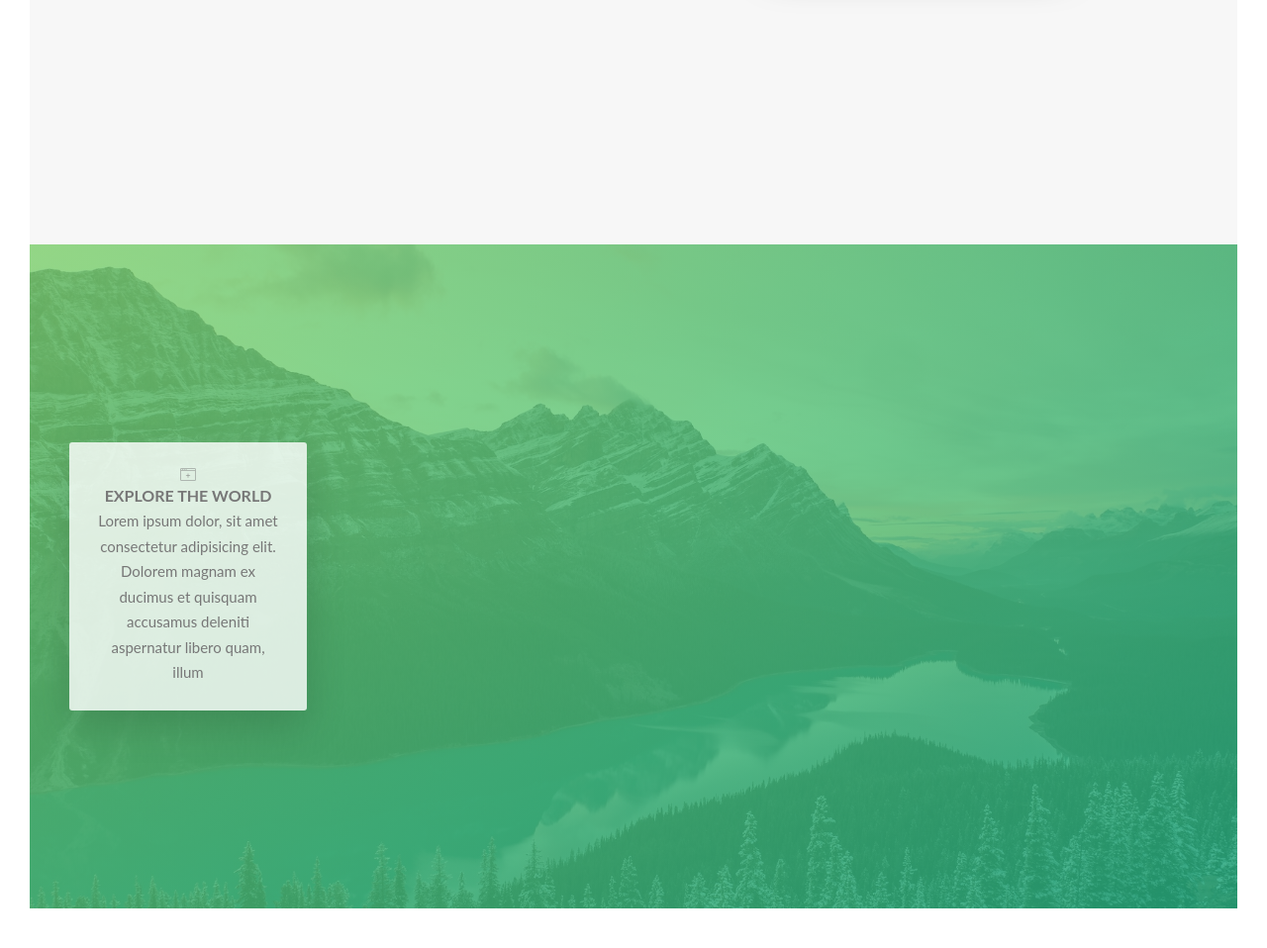
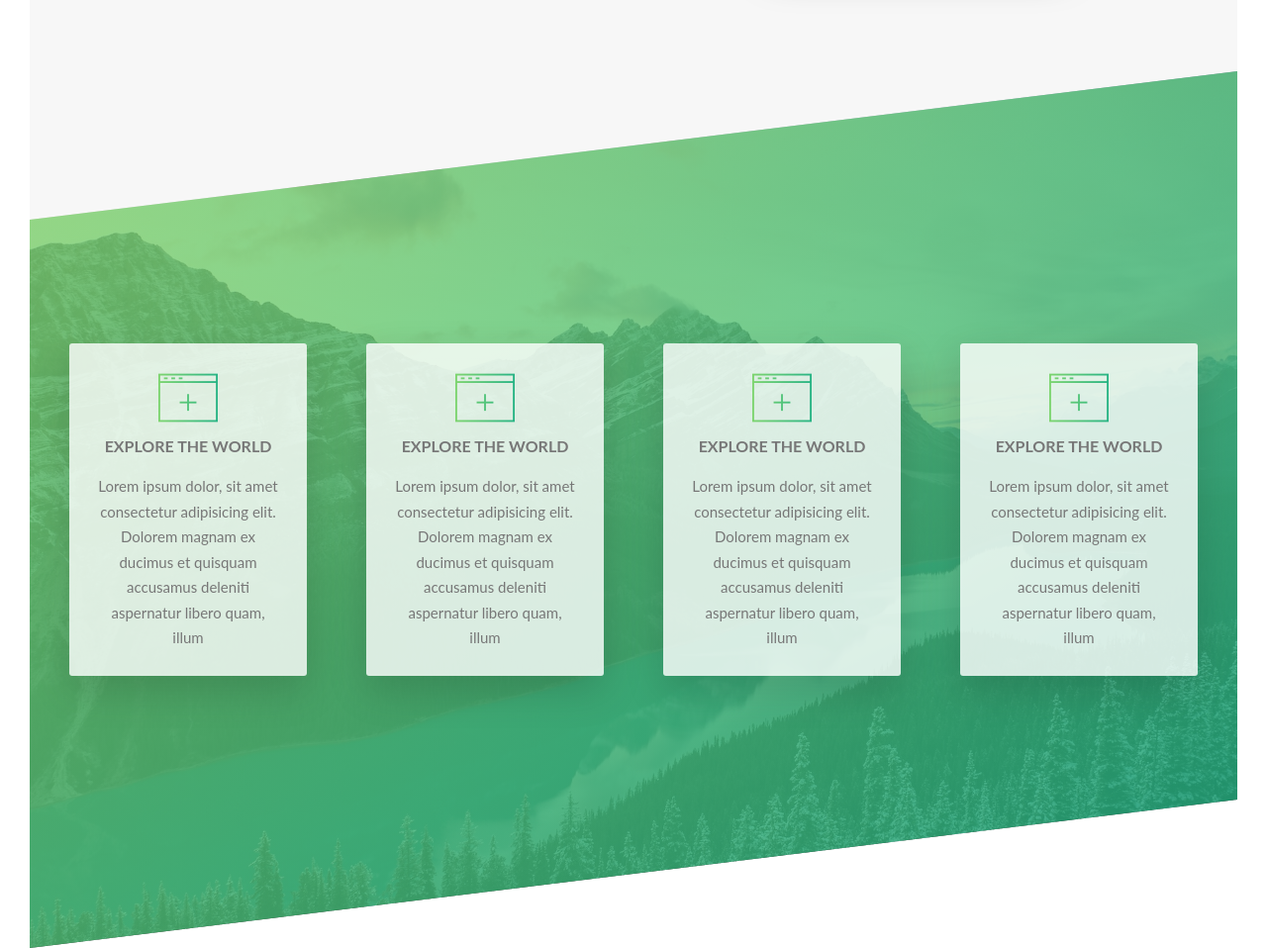
Before and after one commit to kazemzadeh1983/Natours, a website: page index.html in a window 1280 px wide. Shown: the part 1364-2322 px from the top of the page at 99% size. Drawn offline with Linux system fonts and the light colour scheme.

Commit message:
complete features-section

```diff
--- a/index.html
+++ b/index.html
@@ -62,10 +62,40 @@
             <div class="row">
                 <div class="col-1-of-4">
                     <div class="feature-box">
-                        <i class="icon-basic-elaboration-browser-plus"></i>
-                        <h3 class="heading-tertiary">Explore the world</h3>
+                        <i class="feature-box__icon icon-basic-elaboration-browser-plus"></i>
+                        <h3 class="heading-tertiary u-margin-bottom-small">Explore the world</h3>
                         <p class="feature-box__text">Lorem ipsum dolor, sit amet consectetur adipisicing elit. Dolorem magnam ex ducimus et quisquam accusamus deleniti aspernatur libero quam, illum </p>
                     </div>
+
+
+                </div>
+
+                <div class="col-1-of-4">
+                    <div class="feature-box">
+                        <i class="feature-box__icon icon-basic-elaboration-browser-plus"></i>
+                        <h3 class="heading-tertiary u-margin-bottom-small">Explore the world</h3>
+                        <p class="feature-box__text">Lorem ipsum dolor, sit amet consectetur adipisicing elit. Dolorem magnam ex ducimus et quisquam accusamus deleniti aspernatur libero quam, illum </p>
+                    </div>
+
+
+                </div>
+                <div class="col-1-of-4">
+                    <div class="feature-box">
+                        <i class="feature-box__icon icon-basic-elaboration-browser-plus"></i>
+                        <h3 class="heading-tertiary u-margin-bottom-small">Explore the world</h3>
+                        <p class="feature-box__text">Lorem ipsum dolor, sit amet consectetur adipisicing elit. Dolorem magnam ex ducimus et quisquam accusamus deleniti aspernatur libero quam, illum </p>
+                    </div>
+
+
+                </div>
+                <div class="col-1-of-4">
+                    <div class="feature-box">
+                        <i class="feature-box__icon icon-basic-elaboration-browser-plus"></i>
+                        <h3 class="heading-tertiary u-margin-bottom-small">Explore the world</h3>
+                        <p class="feature-box__text">Lorem ipsum dolor, sit amet consectetur adipisicing elit. Dolorem magnam ex ducimus et quisquam accusamus deleniti aspernatur libero quam, illum </p>
+                    </div>
+
+
                 </div>
             </div>
 
--- a/sass/components/_feature-box.scss
+++ b/sass/components/_feature-box.scss
@@ -5,14 +5,23 @@
     text-align: center;
     border-radius: 3px;
     box-shadow: 0 1.5rem 4rem rgba($color-black,.15);
+    transition: transform .3s;
+
 
 
     &__icon{
-
+        font-size: 6rem;
+        margin-bottom: .5rem;
+        display: inline-block;
+        background-image: linear-gradient(
+        to right,
+        $color-primary-light,$color-primary-dark);
+        -webkit-background-clip: text;
+        color: transparent;
+    }
+    &:hover{
+        transform: translateY(-1.5rem) scale(1.03);
     }
 
-    &__text{
 
-
-    }
 }
--- a/sass/pages/_home.scss
+++ b/sass/pages/_home.scss
@@ -8,6 +8,7 @@
 
 
 .section-features{
+    margin-top: -10rem;
     padding:20rem 0;
     background-image: linear-gradient(
         to right bottom,
@@ -15,5 +16,9 @@
         rgba($color-primary-dark,0.8)),
         url(../img/nat-4.jpg);
         background-size: cover;
+        transform: skewY(-7deg);
 
+        & > *{
+            transform: skewY(7deg);
+        }
 }
```
Also changed, not shown: css/style.css.
